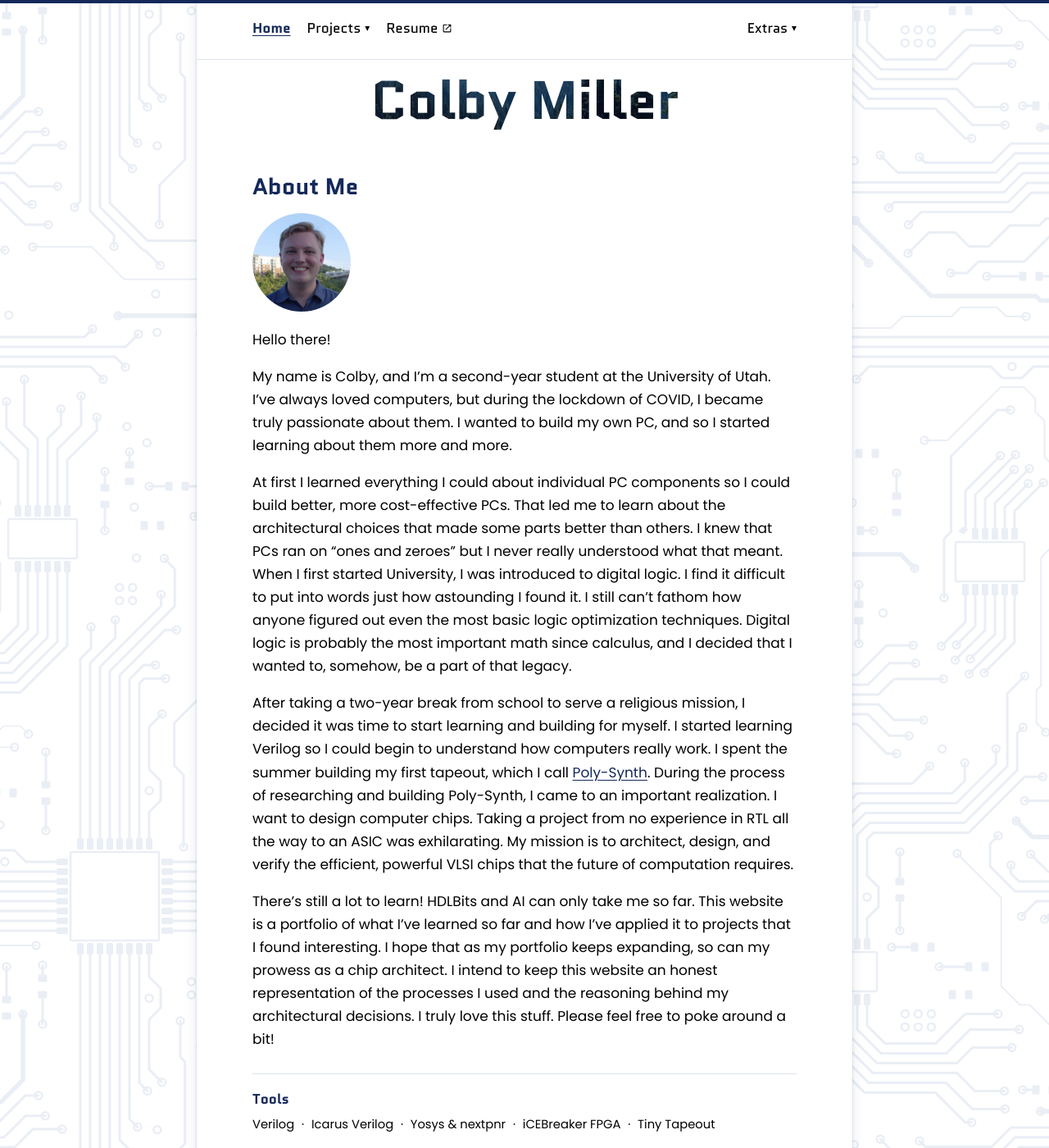
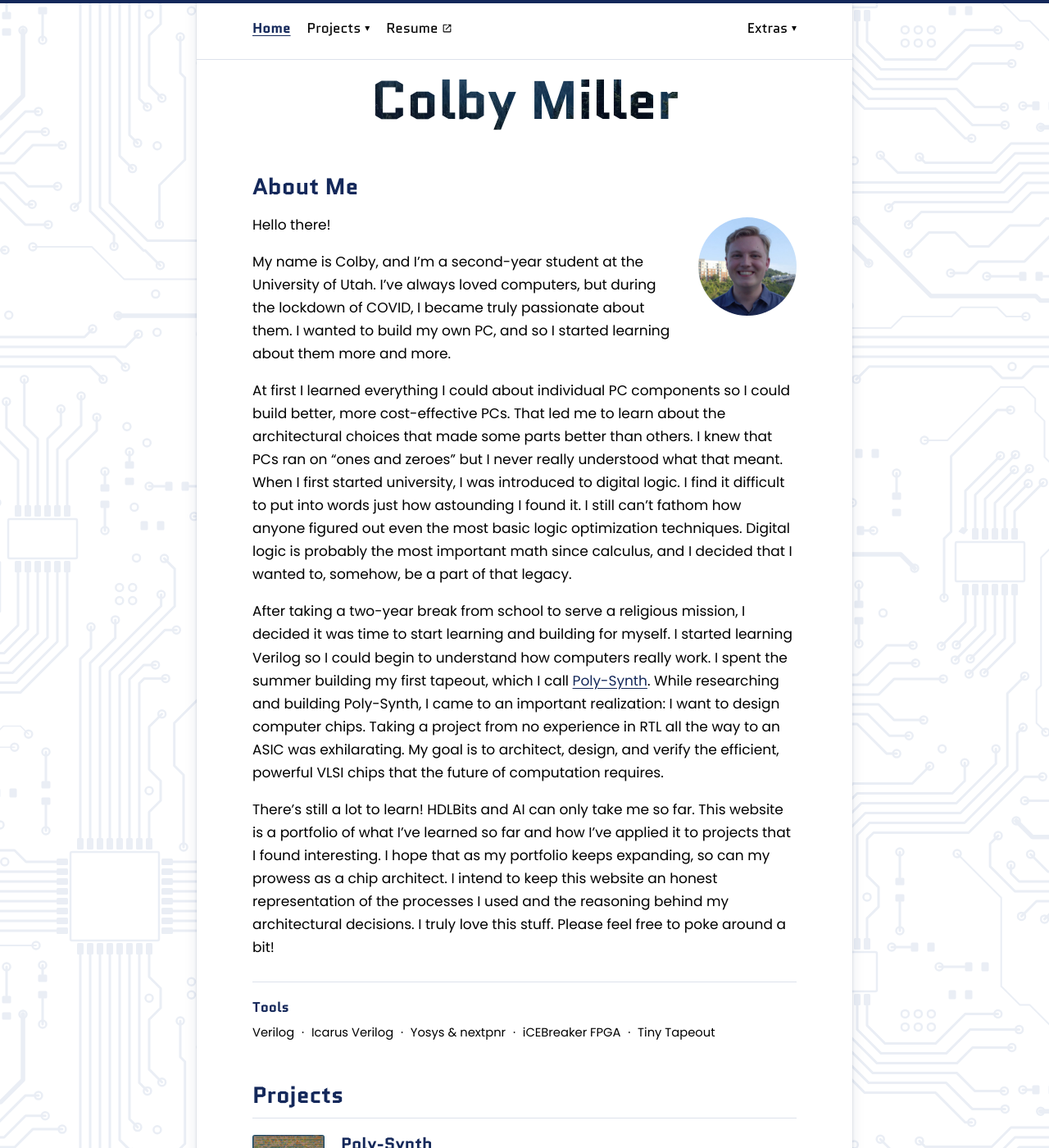
Before and after one commit to Colbywonn/colbywonn.com, a Jekyll site: the page built from index.md, in a window 1280 px wide and 1400 px high, scrolled down 223 px. Shown: the whole window at 82% size. Built offline with Jekyll 4.4.1, drawn with Linux system fonts in a browser that asks for light colours.

Commit message:
About Me: headshot floats beside the intro, copy polish; diagram: larger text
- Headshot floats right with the text wrapping around it (stacks above the
  text below 30rem)
- Colon before "I want to design computer chips", "While researching",
  "My goal is to", lowercase "university"
- Block diagram text bumped about 2px across the board (it shows at ~81%
  in the column, so the smallest labels were landing near 9px); voice boxes
  grew to fit and the pin labels moved off the wires

Co-Authored-By: Claude Opus 5.5 <noreply@anthropic.com>

```diff
--- a/assets/css/site.css
+++ b/assets/css/site.css
@@ -88,7 +88,11 @@ main,
   padding-inline: var(--gutter);
 }
 
+/* Floats beside the opening of About Me; on narrow screens it sits above the text instead */
 .headshot { display: block; width: 120px; height: 120px; border-radius: 50%; object-fit: cover; margin-bottom: 1.25rem; }
+@media (min-width: 30rem) {
+  .headshot { float: right; margin: 0.3rem 0 0.75rem 1.5rem; }
+}
 
 /* Name heading (pages with `hero:` front matter): pinned with the header but below its
    rule line, with a photo masked into the letterforms. JS shrinks it on scroll. */
--- a/index.md
+++ b/index.md
@@ -23,9 +23,9 @@ Hello there!
 
 My name is Colby, and I’m a second-year student at the University of Utah. I’ve always loved computers, but during the lockdown of COVID, I became truly passionate about them. I wanted to build my own PC, and so I started learning about them more and more.
 
-At first I learned everything I could about individual PC components so I could build better, more cost-effective PCs. That led me to learn about the architectural choices that made some parts better than others. I knew that PCs ran on "ones and zeroes" but I never really understood what that meant. When I first started University, I was introduced to digital logic. I find it difficult to put into words just how astounding I found it. I still can't fathom how anyone figured out even the most basic logic optimization techniques. Digital logic is probably the most important math since calculus, and I decided that I wanted to, somehow, be a part of that legacy.
+At first I learned everything I could about individual PC components so I could build better, more cost-effective PCs. That led me to learn about the architectural choices that made some parts better than others. I knew that PCs ran on "ones and zeroes" but I never really understood what that meant. When I first started university, I was introduced to digital logic. I find it difficult to put into words just how astounding I found it. I still can't fathom how anyone figured out even the most basic logic optimization techniques. Digital logic is probably the most important math since calculus, and I decided that I wanted to, somehow, be a part of that legacy.
 
-After taking a two-year break from school to serve a religious mission, I decided it was time to start learning and building for myself. I started learning Verilog so I could begin to understand how computers really work. I spent the summer building my first tapeout, which I call [Poly-Synth](/projects/synth/). During the process of researching and building Poly-Synth, I came to an important realization. I want to design computer chips. Taking a project from no experience in RTL all the way to an ASIC was exhilarating. My mission is to architect, design, and verify the efficient, powerful VLSI chips that the future of computation requires.
+After taking a two-year break from school to serve a religious mission, I decided it was time to start learning and building for myself. I started learning Verilog so I could begin to understand how computers really work. I spent the summer building my first tapeout, which I call [Poly-Synth](/projects/synth/). While researching and building Poly-Synth, I came to an important realization: I want to design computer chips. Taking a project from no experience in RTL all the way to an ASIC was exhilarating. My goal is to architect, design, and verify the efficient, powerful VLSI chips that the future of computation requires.
 
 There’s still a lot to learn! HDLBits and AI can only take me so far. This website is a portfolio of what I’ve learned so far and how I’ve applied it to projects that I found interesting. I hope that as my portfolio keeps expanding, so can my prowess as a chip architect. I intend to keep this website an honest representation of the processes I used and the reasoning behind my architectural decisions. I truly love this stuff. Please feel free to poke around a bit!
 
```
Also changed, not shown: assets/img/block-diagram.svg.
